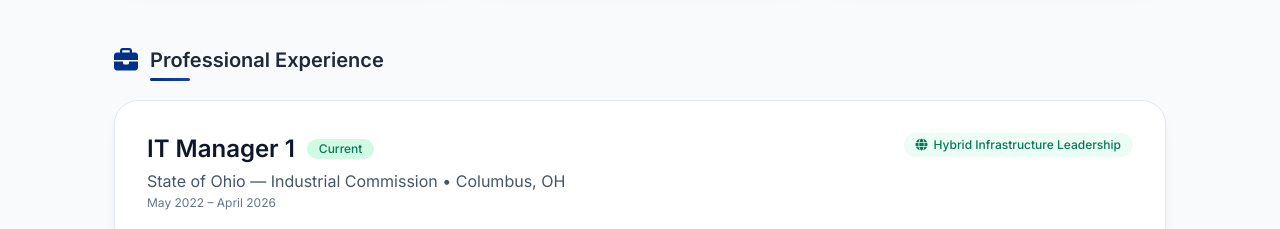
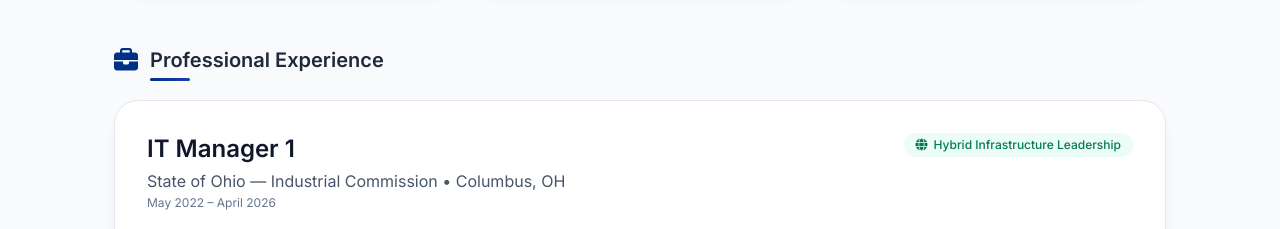
Before and after one commit to drnomadoh/doug-rakocy-resume, a website: page index.html in a window 1280 px wide. Shown: the part 1280-1509 px from the top of the page. Drawn offline with nearby package versions, Linux system fonts and the light colour scheme.

Commit message:
Remove 'Current' label from IT Manager section
Removed 'Current' label from IT Manager position.

```diff
--- a/index.html
+++ b/index.html
@@ -333,7 +333,6 @@
                     <div>
                         <div class="flex items-center gap-x-3">
                             <span class="font-semibold text-2xl text-slate-900">IT Manager 1</span>
-                            <span class="px-3 py-0.5 text-xs font-medium bg-emerald-100 text-emerald-700 rounded-2xl">Current</span>
                         </div>
                         <div class="text-slate-600 mt-1">State of Ohio — Industrial Commission • Columbus, OH</div>
                         <div class="text-xs text-slate-500 mt-0.5">May 2022 – April 2026</div>
```
